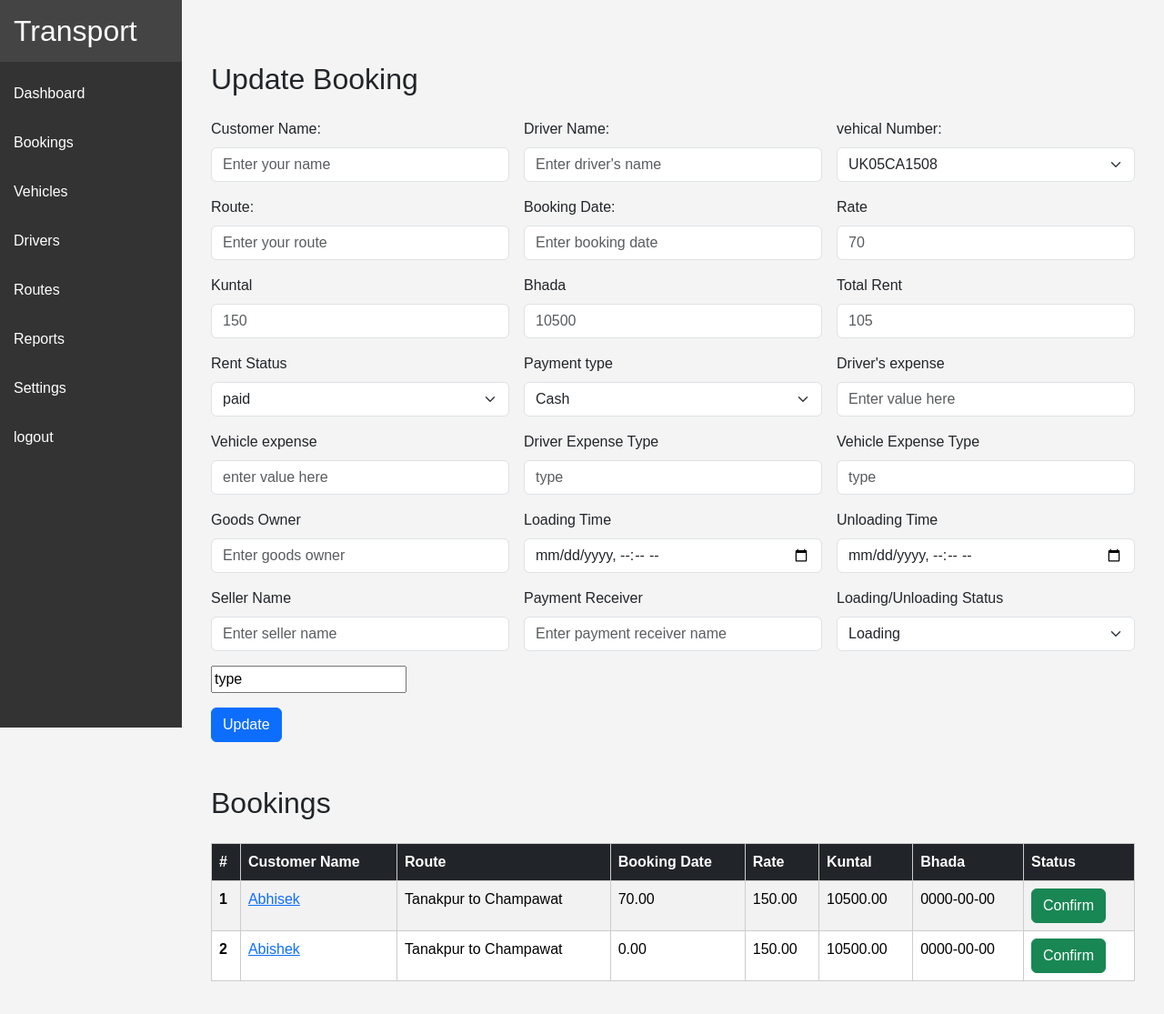
After one commit to SanjuDeveloper/trabport.uk3, a PHP site: page /admin/updateBooking.php?id=1 in a window 1280 px wide. The commit adds this page. Shown: the whole page at 91% size. Run offline with PHP 8.4, Linux system fonts and the light colour scheme; data comes from the database, SQL or seed files in the repository; data that the repository does not hold is empty.

Commit message:
Create update booking file

```diff
--- a/admin/bhatttransportdb.php
+++ b/admin/bhatttransportdb.php
@@ -84,14 +84,25 @@ class bhatttransportdb {
             return $stmt->fetchAll(PDO::FETCH_ASSOC);
 
            // return $stmt->fetchAll();
-    } catch (PDOException $e) {
-        echo "Error: " . $e->getMessage();
+        } catch (PDOException $e) {
+            echo "Error: " . $e->getMessage();
+        }
     }
-}
 
 // Close connection
     public function __destruct() {
         $this->pdo = null;
     }
+
+    public function deleteBooking($query) {
+        try {
+            $stmt = $this->pdo->prepare($query);
+            return $stmt->execute();
+        } catch (PDOException $e) {
+            echo "Error deleting booking: " . $e->getMessage();
+            return false;
+        }
+    }
+
+
 }
-?>
--- a/admin/dashboard.php
+++ b/admin/dashboard.php
@@ -21,6 +21,7 @@ include 'Header.php';
                 <th scope="col">Kuntal</th>
                 <th scope="col">Bhada</th>
                 <th scope="col">Status</th>
+                <th scope="col">Action</th>
             </tr>
             </thead>
        <tbody>
@@ -32,13 +33,14 @@ include 'Header.php';
               foreach($bookings as $booking) { ?>
                   <tr>
                       <th scope='row'><?php echo $booking['id']; ?></th>
-                      <td><a href="booking_details.php?id=<?php echo $booking['id']; ?>"><?php echo $booking['customerName']; ?></a></td>
+                      <td><a href="updateBooking.php?id=<?php echo $booking['id']; ?>"><?php echo $booking['customerName']; ?></a></td>
                       <td><?php echo $booking['route']; ?></td>
                       <td><?php echo $booking['rate']; ?></td>
                       <td><?php echo $booking['kuntal']; ?></td>
                       <td><?php echo $booking['bhada']; ?></td>
                       <td><?php echo $booking['bookingDate']; ?></td>
                       <td><input  class="btn btn-success" type="button" value="<?php echo $booking['status']; ?>"></td>
+                      <td><input  class="btn btn-danger" type="button" value="Delete" id="delete" onclick=""></td>
 
                   </tr>
               <?php }
--- /dev/null
+++ b/admin/updateBooking.php
@@ -0,0 +1,200 @@
+<?php
+if(! isset($_SESSION['user'])) {
+   //   header("Location: login.php");
+  } // Check if session is created, if not redirect to login
+
+   require_once 'bhatttransportdb.php';
+              //Calling static method for geting bookings
+              //$bookings = bhatttransportdb::getBookings("SELECT * FROM bookings WHERE id=".$_GET['id']);
+              $bookings = bhatttransportdb::getBookings("SELECT a.*,b.* FROM bookings as a,booking_detail as b WHERE a.id=b.bookingId AND a.id=".$_GET['id']);
+ ?>
+<!DOCTYPE html>
+<html lang="en">
+<head>
+  <meta charset="UTF-8">
+  <title>Transport Dashboard</title>
+  <link href="https://cdn.jsdelivr.net/npm/bootstrap@5.3.2/dist/css/bootstrap.min.css" rel="stylesheet">
+  <style>
+    body { font-family: Arial, sans-serif; margin:0; background:#f4f4f4; }
+    .sidebar { width:200px; background:#333; color:#fff; height:100vh; float:left; }
+    .sidebar a { display:block; padding:15px; color:#fff; text-decoration:none; }
+    .sidebar a:hover { background:#444; }
+    .main { margin-left:200px; padding:20px; }
+    .card { background:#fff; padding:20px; margin:10px; display:inline-block; width:200px; box-shadow:0 2px 5px rgba(0,0,0,0.1); }
+    table { width:100%; border-collapse:collapse; margin-top:20px; }
+    table, th, td { border:1px solid #ccc; }
+    th, td { padding:10px; text-align:left; }
+  </style>
+
+</head>
+<body>
+  <div class="sidebar">
+    <h2><a href="../index.php">Transport</a></h2>
+    <a href="dashboard.php">Dashboard</a>
+    <a href="bookings.php">Bookings</a>
+    <a href="#">Vehicles</a>
+    <a href="#">Drivers</a>
+    <a href="#">Routes</a>
+    <a href="#">Reports</a>
+    <a href="#">Settings</a>
+    <a href="#" id="logoutLink">logout</a>
+  </div>
+
+  <div class="main">
+        <div class="container mt-5">
+        <!-- Form Section -->
+        <h2 class="mb-4">Update Booking</h2>
+        <form class="row g-3" >
+            <div class="col-md-4">
+            <label for="inputName" class="form-label">Customer Name:</label>
+            <input type="text" class="form-control" name="customerName" id="customerName" placeholder="Enter your name" value="<?php echo $bookings[0]['customerName']; ?>">
+            </div>
+            <div class="col-md-4">
+              <label for="inputName" class="form-label">Driver Name:</label>
+              <input type="text" class="form-control" name="driverName" id="driverName" placeholder="Enter driver's name" value="<?php echo $bookings[0]['driverName']; ?>">
+            </div>
+            <div class="col-md-4">
+              <label for="inputName" class="form-label">vehical Number:</label>
+              <select class="form-select" name="vehical_number" id="vehical_number">
+                <option value="UK05CA1508" selected>UK05CA1508</option>
+                <option value="UK03CA1839">UK03CA1839</option>
+              </select>
+            </div>
+
+            <div class="col-md-4">
+            <label for="route" class="form-label">Route:</label>
+            <input type="text" class="form-control" name="route" id="route" placeholder="Enter your route" value="<?php echo $bookings[0]['route']; ?>">
+            </div>
+            <div class="col-md-4">
+            <label for="bookingDate" class="form-label">Booking Date:</label>
+            <input type="text" class="form-control" name="bookingDate" id="bookingDate" placeholder="Enter booking date" value="<?php echo $bookings[0]['bookingDate']; ?>">
+            </div>
+            <div class="col-md-4">
+            <label for="inputCity" class="form-label">Rate</label>
+            <input type="text" class="form-control" name="rate" id="rate" placeholder="70" value="<?php echo $bookings[0]['rate']; ?>">
+            </div>
+            <div class="col-md-4">
+            <label for="kuntal" class="form-label">Kuntal</label>
+            <input type="text" class="form-control" name="kuntal" id="kuntal" placeholder="150" value="<?php echo $bookings[0]['kuntal']; ?>">
+            </div>
+            <div class="col-md-4">
+            <label for="bhada" class="form-label">Bhada</label>
+            <input type="text" class="form-control" name="bhada" id="bhada" placeholder="10500" value="<?php echo $bookings[0]['bhada']; ?>">
+            </div>
+             <div class="col-md-4">
+            <label for="total_rent" class="form-label">Total Rent</label>
+            <input type="text" class="form-control" name="total_rent" id="total_rent" placeholder="105" value="<?php echo $bookings[0]['total_rent']; ?>">
+            </div>
+            <div class="col-md-4">
+            <label for="rent_status" class="form-label">Rent Status</label>
+            <select class="form-select" name="rent_status" id="rent_status">
+            <option value="paid" selected>paid</option>
+            <option value="unpaid">- Unpaid</option>
+            </select>
+            </div>
+             <div class="col-md-4">
+            <label for="Payment_type" class="form-label">Payment type</label>
+            <select class="form-select" name="Payment_type" id="Payment_type">
+            <option value="Cash" selected>Cash</option>
+            <option value="Mobile Payment">Mobile Payment</option>
+            </select>
+            </div>
+             <div class="col-md-4">
+            <label for="Driver's expense" class="form-label">Driver's expense</label>
+            <input type="text" class="form-control" name="Driver's expense" id="Driver's expense" placeholder="Enter value here" value="<?php echo $bookings[0]['total_driver_expense']; ?>">
+            </div>
+             <div class="col-md-4">
+            <label for=" Vehicle  expense" class="form-label"> Vehicle  expense</label>
+            <input type="text" class="form-control" name=" Vehicle  expense" id=" Vehicle  expense" placeholder="enter value here" value="<?php echo $bookings[0]['total_vehicle_expense']; ?>">
+            </div>
+             <div class="col-md-4">
+            <label for="driver_expense_type" class="form-label">Driver Expense Type</label>
+            <input type="text" class="form-control" name="driver_expense_type" id="driver_expense_type" placeholder="type" value="<?php echo $bookings[0]['driver_expense_type']; ?>">
+            </div>
+            <div class="col-md-4">
+            <label for="vehicle_expense_type" class="form-label">Vehicle Expense Type</label>
+            <input type="text" class="form-control" name="vehicle_expense_type" id="vehicle_expense_type" placeholder="type" value="<?php echo $bookings[0]['vehicle_expense_type']; ?>">
+            </div>
+            <div class="col-md-4">
+            <label for="goods_owner" class="form-label">Goods Owner</label>
+            <input type="text" class="form-control" name="goods_owner" id="goods_owner" placeholder="Enter goods owner" value="<?php echo $bookings[0]['goods_owner']; ?>">
+            </div>
+            <div class="col-md-4">
+            <label for="loading_time" class="form-label">Loading Time</label>
+            <input type="datetime-local" class="form-control" name="loading_time" id="loading_time" placeholder="Enter loading time" value="<?php echo $bookings[0]['loading_time']; ?>">
+
+            </div>
+            <div class="col-md-4">
+            <label for="unloading_time" class="form-label">Unloading Time</label>
+            <input type="datetime-local" class="form-control" name="unloading_time" id="unloading_time" placeholder="Enter unloading time" value="<?php echo $bookings[0]['unloading_time']; ?>">
+            </div>
+            <div class="col-md-4">
+            <label for="seller_name" class="form-label">Seller Name</label>
+            <input type="text" class="form-control" name="seller_name" id="seller_name" placeholder="Enter seller name" value="<?php echo $bookings[0]['seller_name']; ?>">
+            </div>
+            <div class="col-md-4">
+            <label for="driver_name" class="form-label">Payment Receiver</label>
+            <input type="text" class="form-control" name="payment_receiver" id="payment_receiver" placeholder="Enter payment receiver name" value="<?php echo $bookings[0]['payment_receiver']; ?>">
+            </div>
+             <div class="col-md-4">
+             <label for="loading_unloading_status" class="form-label">Loading/Unloading Status</label>
+            <select class="form-select" name="loading_unloading_status" id="loading_unloading_status">
+            <option value="Loading" selecteds>Loading</option>
+            <option value="Unloading">Unloading</option>
+            </select>
+            </div>
+              <div class="col-12">
+              <input type="text" value="type" name="check_loading_status" id="check_loading_status">
+            </div>
+             <div class="col-12">
+              <input type="hidden" value="UpdateBooking" name="booking" id="booking">
+            <button type="submit" class="btn btn-primary">Update</button>
+            </div>
+        </form>
+
+
+        <!-- Table Section -->
+        <h2 class="mt-5 mb-4">Bookings</h2>
+        <table class="table table-striped table-hover">
+            <thead class="table-dark">
+            <tr>
+                <th scope="col">#</th>
+                <th scope="col">Customer Name</th>
+                <th scope="col">Route</th>
+                <th scope="col">Booking Date</th>
+                <th scope="col">Rate</th>
+                <th scope="col">Kuntal</th>
+                <th scope="col">Bhada</th>
+                <th scope="col">Status</th>
+            </tr>
+            </thead>
+            <tbody>
+              <?php
+              require_once 'bhatttransportdb.php';
+              //Calling static method for geting bookings
+              $bookings = bhatttransportdb::getBookings("SELECT * FROM bookings");
+              foreach($bookings as $booking) { ?>
+                  <tr>
+                      <th scope='row'><?php echo $booking['id']; ?></th>
+                      <td><a href="booking_details.php?id=<?php echo $booking['id']; ?>"><?php echo $booking['customerName']; ?></a></td>
+                      <td><?php echo $booking['route']; ?></td>
+                      <td><?php echo $booking['rate']; ?></td>
+                      <td><?php echo $booking['kuntal']; ?></td>
+                      <td><?php echo $booking['bhada']; ?></td>
+                      <td><?php echo $booking['bookingDate']; ?></td>
+                      <td><input  class="btn btn-success" type="button" value="<?php echo $booking['status']; ?>"></td>
+
+                  </tr>
+              <?php } ?>
+            </tbody>
+        </table>
+
+        </div>
+</div>
+</body>
+</html>
+<!-- Bootstrap JS -->
+<script src="https://cdn.jsdelivr.net/npm/bootstrap@5.3.2/dist/js/bootstrap.bundle.min.js"></script>
+<script src="https://code.jquery.com/jquery-3.6.0.min.js"></script>
+</body>
+</html>
```
Also changed, not shown: admin/Footer.php (+20 -3 lines), admin/config.php (+9 -0 lines).
